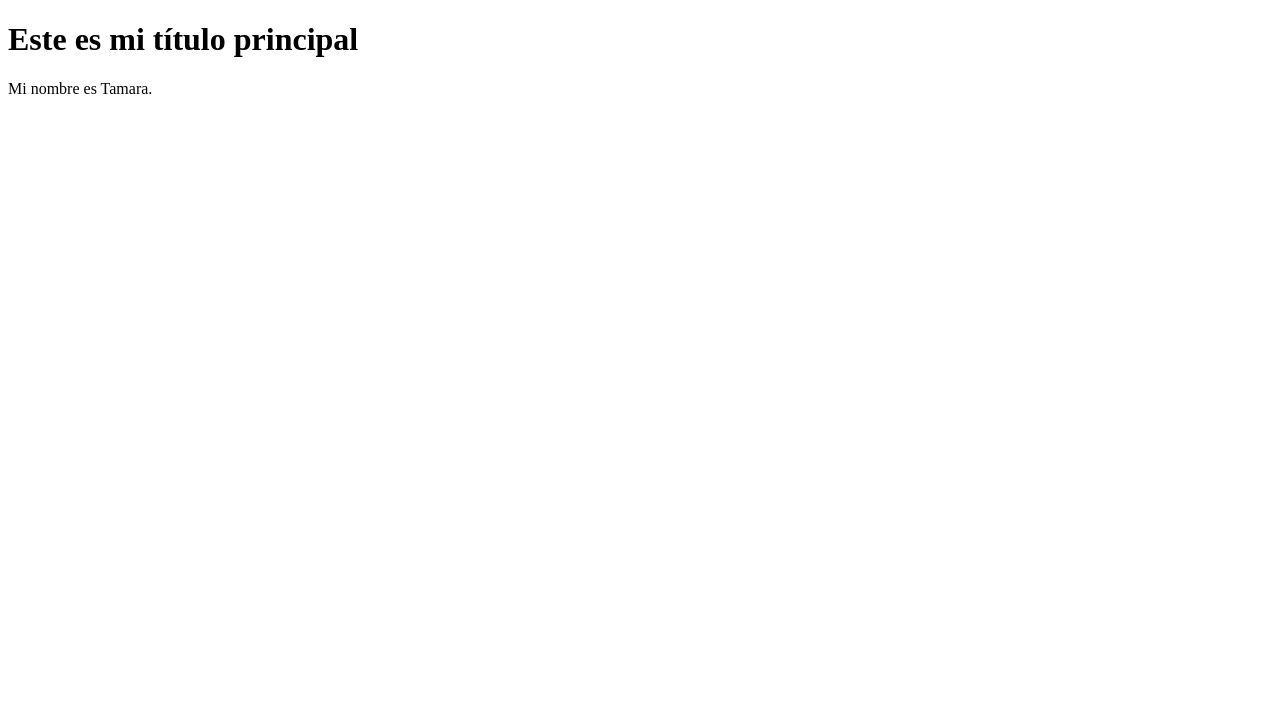
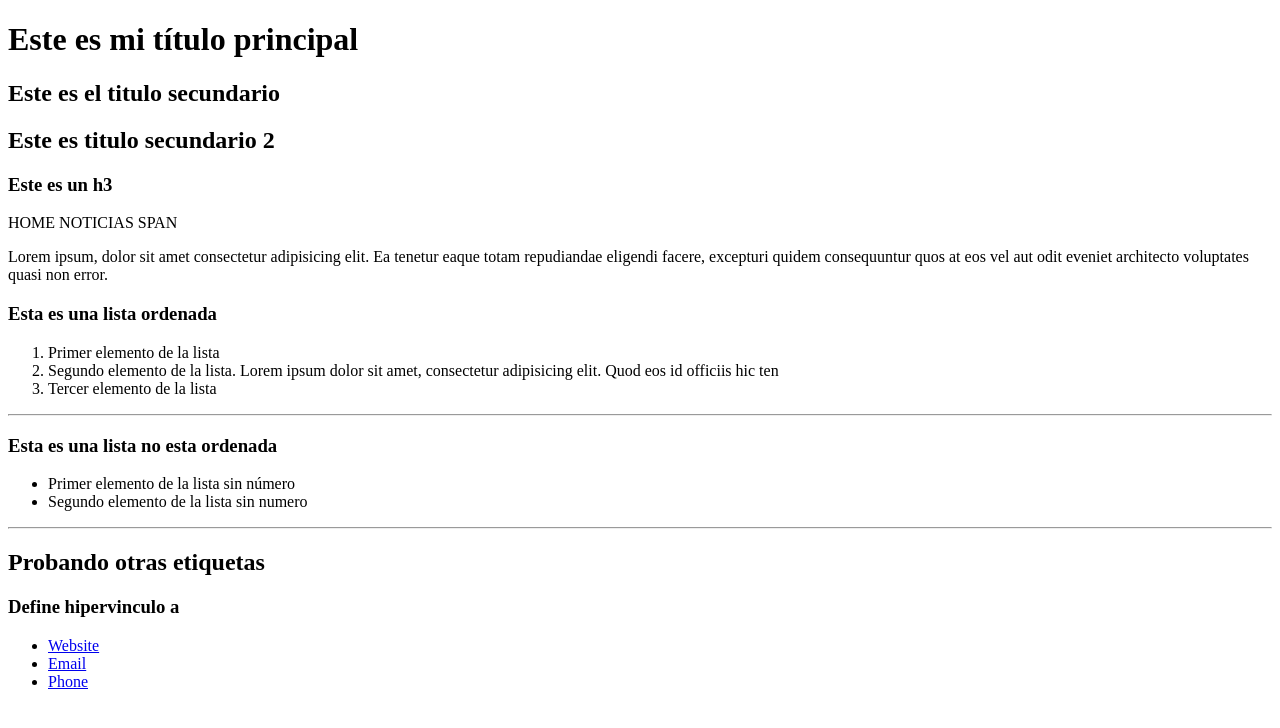
Before and after one commit to therrero78/PrepCourse-Henry, a plain HTML site: page index.html in a window 1280 px wide. Drawn offline with Linux system fonts and the light colour scheme.

Commit message:
Etiquetas de Formato

```diff
--- a/index.html
+++ b/index.html
@@ -5,6 +5,38 @@
     </head>
     <body>
          <h1>Este es mi título principal</h1>
-              <p>Mi nombre es Tamara.</p>
+         <h2>Este es el titulo  secundario</h2>
+         <h2>Este es titulo secundario 2</h2>
+         <h3>Este es un h3</h3>
+         <span>HOME</span>
+         <span>NOTICIAS</span>
+         <span>SPAN</span>
+         <p>Lorem ipsum, dolor sit amet consectetur adipisicing elit. Ea tenetur eaque totam repudiandae eligendi facere, excepturi quidem consequuntur quos at eos
+            vel aut odit eveniet architecto voluptates quasi non error.</p>
+
+            <h3>Esta es una lista ordenada</h3>
+            <ol>
+                <li>Primer elemento de la lista</li>
+                <li>Segundo elemento de la lista. Lorem ipsum dolor sit amet, consectetur adipisicing elit. Quod eos id officiis hic ten
+                    </li>
+                <li>Tercer elemento de la lista</li>
+            </ol>
+
+            <hr />
+            <h3>Esta es una lista no esta ordenada</h3>
+            <ul>
+                <li>Primer elemento de la lista sin número</li>
+                <li>Segundo elemento de la lista sin numero</li>
+                </ul>
+
+            <hr />
+        <h2>Probando otras etiquetas</h2>
+        <h3>Define hipervinculo a</h3>
+
+        <ul>
+            <li><a href="https://google.com">Website</a></li>
+            <li><a href="mailto:m.bluth@example.com">Email</a></li>
+            <li><a href="tel:+123456789">Phone</a></li>
+          </ul>
     </body>
 </html
```
